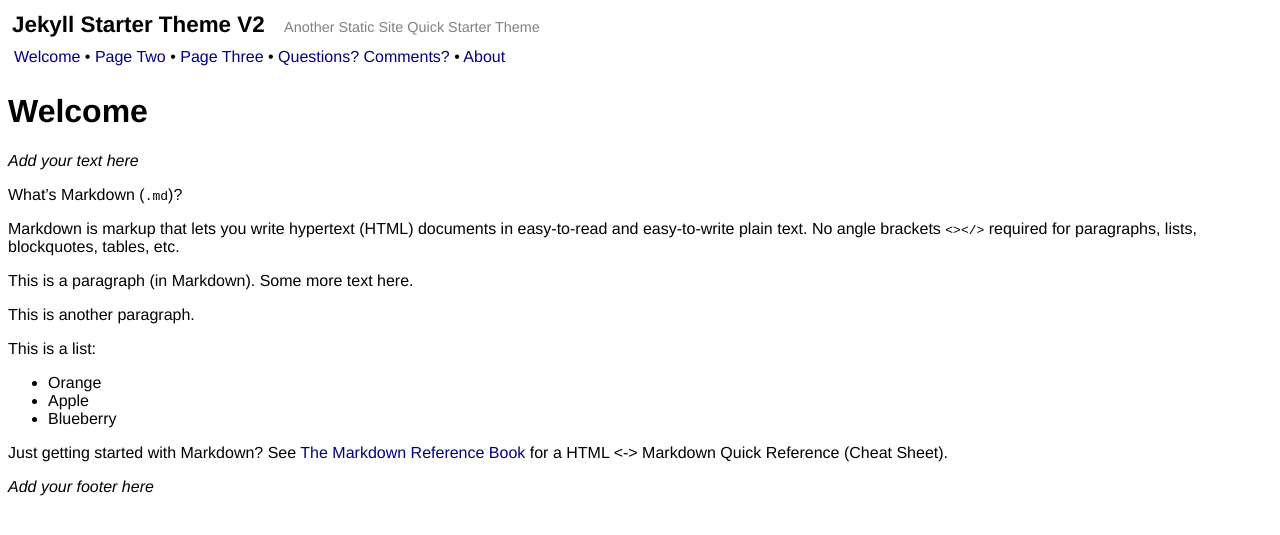
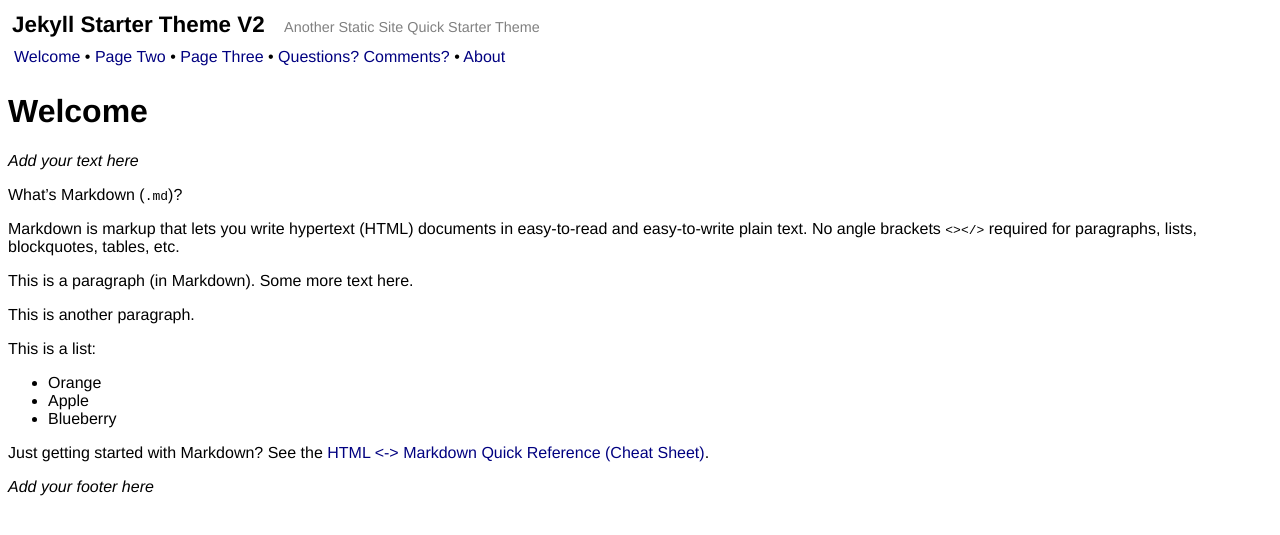
Before and after one commit to henrythemes/jekyll-starter-theme-v2, a Jekyll site: the page built from index.md, in a window 1280 px wide. Shown: the top 535 px of the page. Built offline with Jekyll 4.4.1, drawn with Linux system fonts in a browser that asks for light colours.

Commit message:
Update index.md

```diff
--- a/index.md
+++ b/index.md
@@ -31,8 +31,7 @@ This is a list:
 
 
 Just getting started with Markdown?
-See [The Markdown Reference Book][writekit] for a
-HTML <-> Markdown Quick Reference (Cheat Sheet).
+See the [HTML <-> Markdown Quick Reference (Cheat Sheet)][quickref].
 
 
-[writekit]: http://writekit.github.io
+[quickref]: https://github.com/mundimark/quickrefs/blob/master/HTML.md
```
